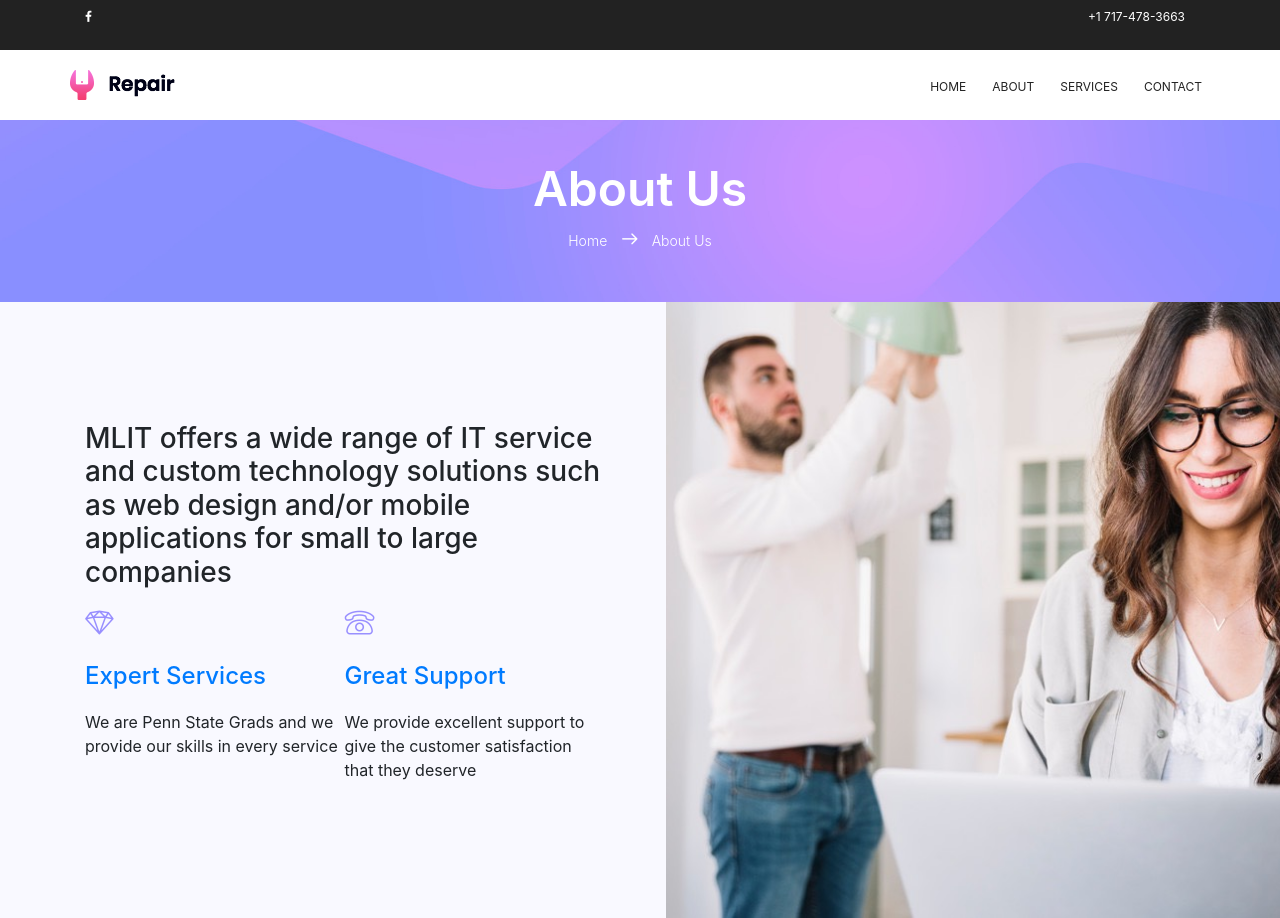
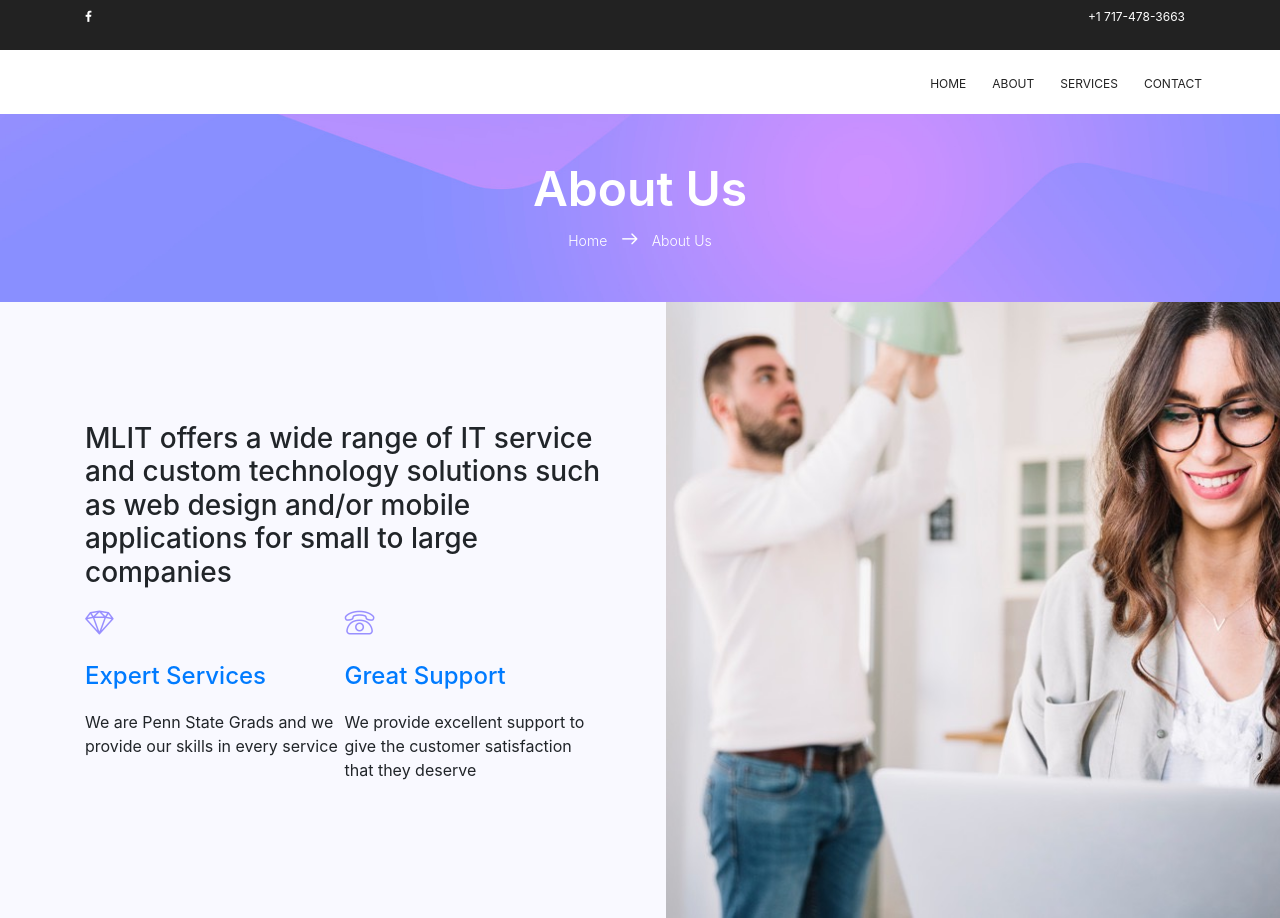
Before and after one commit to MLITservices/mlit, a website with bundled scripts: page views/about.html in a window 1280 px wide. Shown: the top 918 px of the page. Built offline with nearby package versions, Linux system fonts and the light colour scheme.

Commit message:
Update about.html

```diff
--- a/views/about.html
+++ b/views/about.html
@@ -52,7 +52,7 @@
 			    <div class="container main-menu">
 			    	<div class="row align-items-center justify-content-between d-flex">
 				      <div id="logo">
-				        <a href="./index.html"><img src="./img/logo.png" alt="" title="" /></a>
+				        <!--<a href="./index.html"><img src="./img/logo.png" alt="" title="" /></a>-->
 				      </div>
 				      <nav id="nav-menu-container">
 				        <ul class="nav-menu">
```
